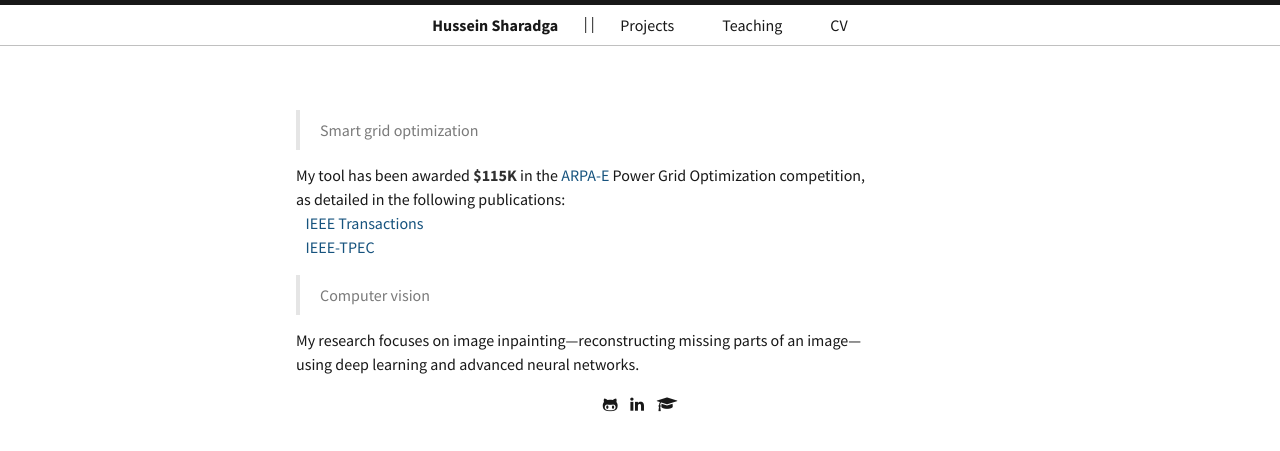
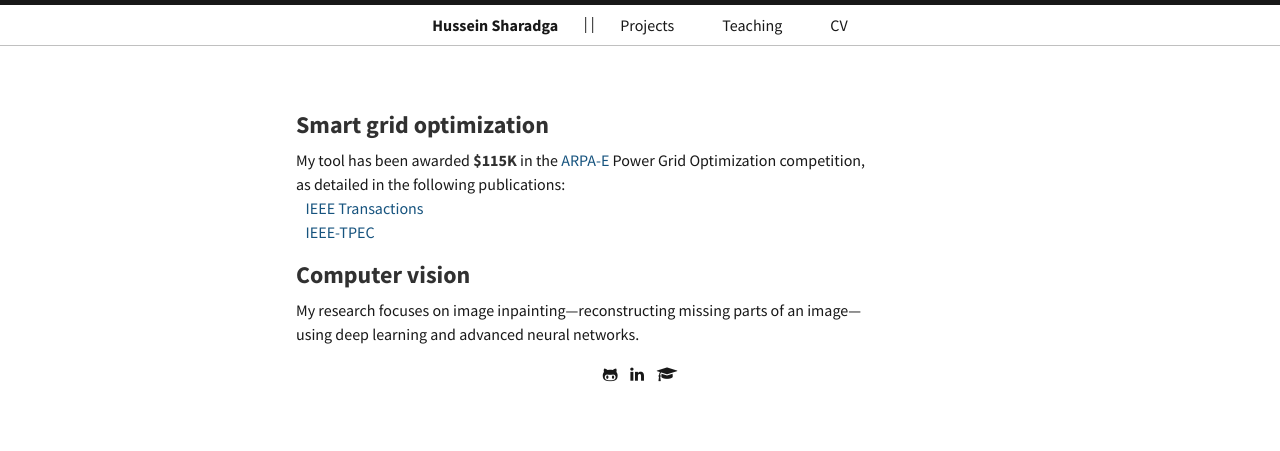
Before and after one commit to hssharadga/hssharadga.github.io, a Jekyll site: the page built from about.md, in a window 1280 px wide. Shown: the top 451 px of the page. Built offline with Jekyll 4.4.1, drawn with Linux system fonts in a browser that asks for light colours.

Commit message:
Update about.md

```diff
--- a/about.md
+++ b/about.md
@@ -3,14 +3,16 @@ layout: page
 title: " "
 ---
 
->Smart grid optimization
+Smart grid optimization
+---
 
 My tool has been awarded **$115K** in the <a href="https://gocompetition.energy.gov/" target="_blank">ARPA-E</a>  Power Grid Optimization competition, <br>
 as detailed in the following publications: <br>
 &nbsp;&nbsp; <a href="https://hssharadga.github.io/assets/IEEE_TIA.pdf" target="_blank">IEEE Transactions</a>  <br>
 &nbsp;&nbsp; <a href="https://hssharadga.github.io/assets/IEEE_TPEC.pdf" target="_blank">IEEE-TPEC</a>
 
->Computer vision
+Computer vision
+---
 
 My research focuses on image inpainting—reconstructing missing parts of an image— <br>
 using deep learning and advanced neural networks.
```
